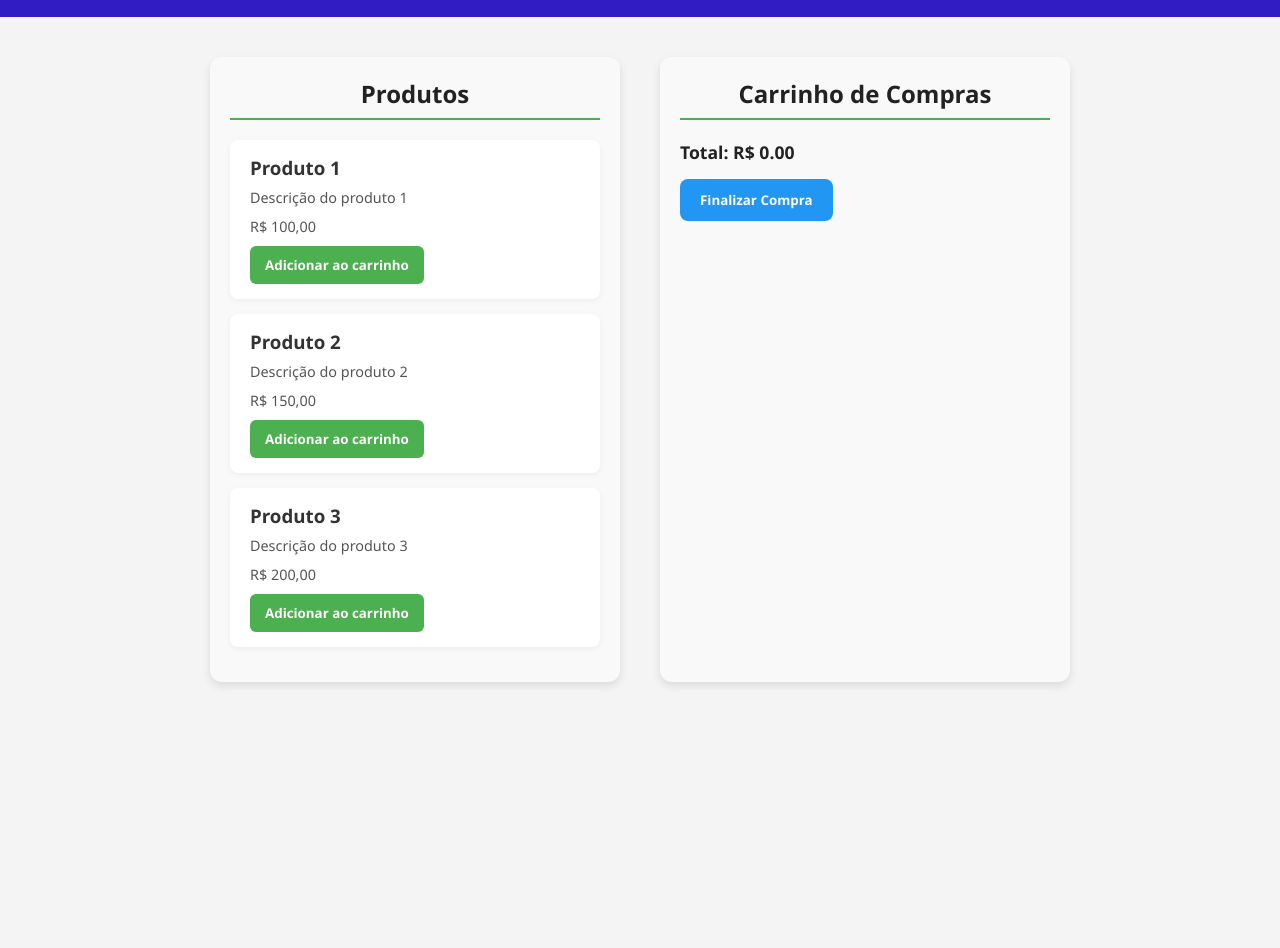
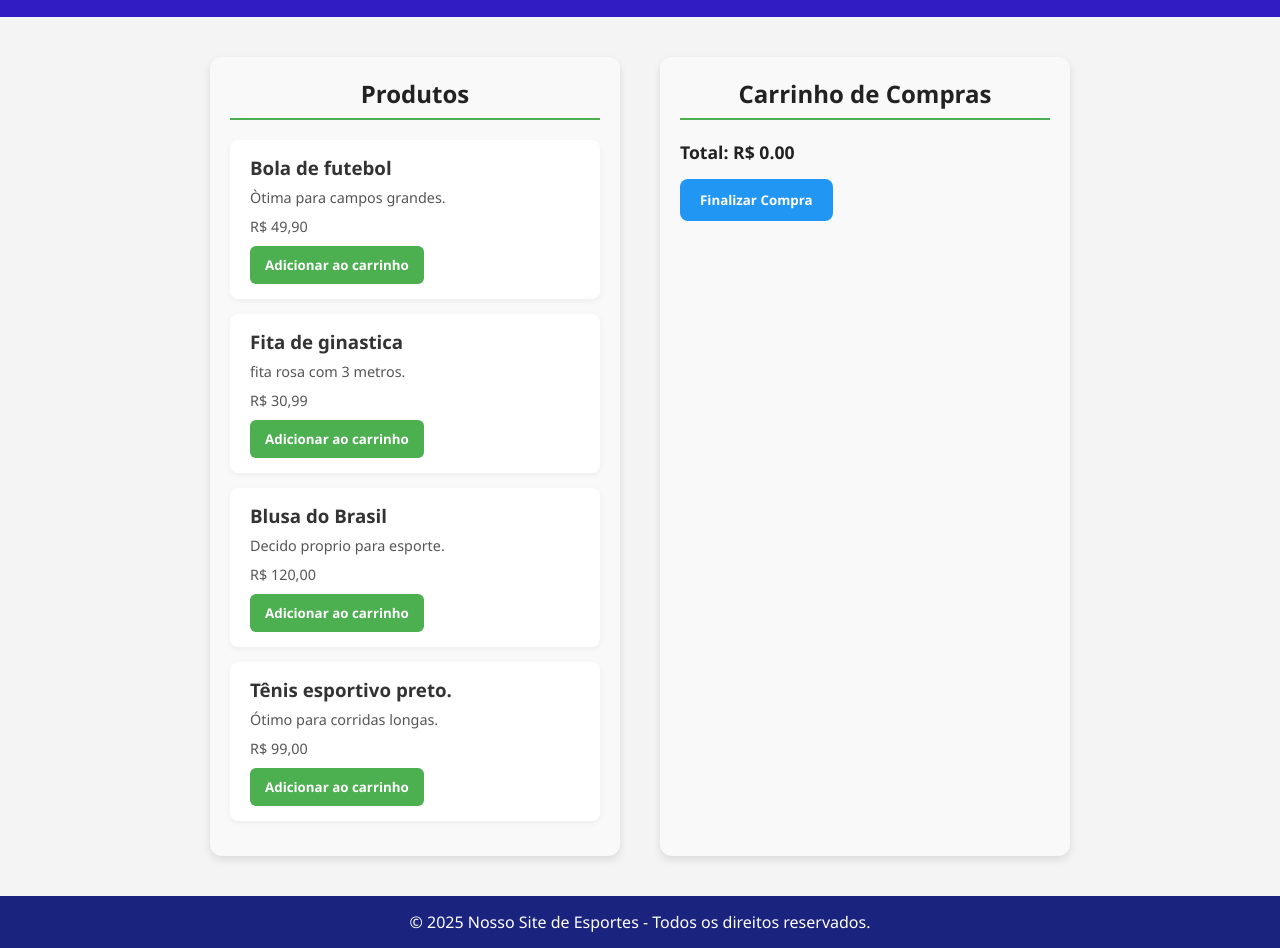
Before and after one commit to Raissa1Bueno/olim_sport, a website: page public/carrinho.html in a window 1280 px wide. Shown: the part 136-1084 px from the top of the page. Before the commit the page ends 858 px from the top, so only its background shows below. Drawn offline with Linux system fonts and the light colour scheme.

Commit message:
Update carrinho.html

```diff
--- a/public/carrinho.html
+++ b/public/carrinho.html
@@ -115,22 +115,28 @@
       <h2>Produtos</h2>
       <ul>
         <li>
-          <h3>Produto 1</h3>
-          <p>Descrição do produto 1</p>
-          <p>R$ 100,00</p>
-          <button class="add-to-cart" data-produto="Produto 1" data-preco="100">Adicionar ao carrinho</button>
+          <h3>Bola de futebol</h3>
+          <p>Òtima para campos grandes.</p>
+          <p>R$ 49,90</p>
+          <button class="add-to-cart" data-produto="Produto 1" data-preco="49,90">Adicionar ao carrinho</button>
         </li>
         <li>
-          <h3>Produto 2</h3>
-          <p>Descrição do produto 2</p>
-          <p>R$ 150,00</p>
-          <button class="add-to-cart" data-produto="Produto 2" data-preco="150">Adicionar ao carrinho</button>
+          <h3>Fita de ginastica</h3>
+          <p>fita rosa com 3 metros.</p>
+          <p>R$ 30,99</p>
+          <button class="add-to-cart" data-produto="Produto 2" data-preco="30,99">Adicionar ao carrinho</button>
         </li>
         <li>
-          <h3>Produto 3</h3>
-          <p>Descrição do produto 3</p>
-          <p>R$ 200,00</p>
-          <button class="add-to-cart" data-produto="Produto 3" data-preco="200">Adicionar ao carrinho</button>
+          <h3>Blusa do Brasil</h3>
+          <p>Decido proprio para esporte.</p>
+          <p>R$ 120,00</p>
+          <button class="add-to-cart" data-produto="Produto 3" data-preco="120,00">Adicionar ao carrinho</button>
+        </li>
+        <li>
+          <h3>Tênis esportivo preto.</h3>
+          <p>Ótimo para corridas longas.</p>
+          <p>R$ 99,00</p>
+          <button class="add-to-cart" data-produto="Produto 3" data-preco="99,00">Adicionar ao carrinho</button>
         </li>
       </ul>
     </section>
@@ -294,5 +300,9 @@ button.add-to-cart:hover {
 }
 
   </style>
+
+    <footer>
+        &copy; 2025 Nosso Site de Esportes - Todos os direitos reservados.
+    </footer>
 </body>
 </html>
```
